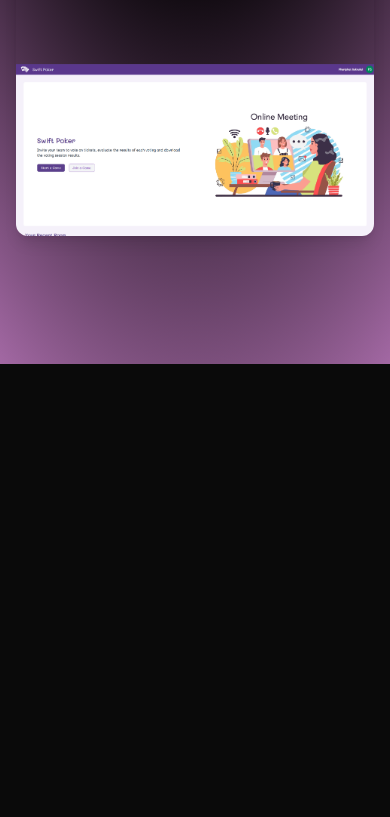
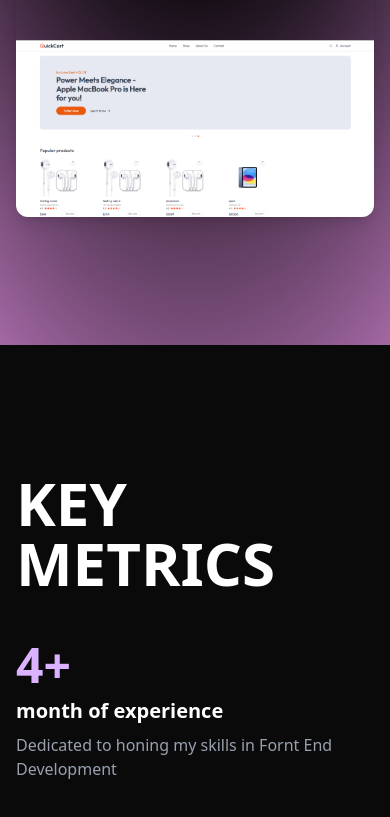
Before and after one commit to phuriphatSK/phuriphat-suknukul-portfolio, a Next.js app: page / in a window 390 px wide. Shown: the part 5587-6404 px from the top of the page. Before the commit the page ends 5951 px from the top, so only its background shows below. Built offline with nearby package versions, Linux system fonts and the light colour scheme.

Commit message:
Add Keymetrics component and update Portfolio project details

```diff
--- a/app/page.tsx
+++ b/app/page.tsx
@@ -3,6 +3,7 @@ import { Navbar } from "@/components/Navbar";
 import { Stack } from "./../components/Stack";
 import { LogoAnimation } from "./../components/LogoAnimation";
 import { Portfolio } from "./../components/Portfolio";
+import { Keymetrics } from "./../components/Keymetrics";
 
 export default function Home() {
   return (
@@ -12,6 +13,7 @@ export default function Home() {
       <Stack />
       <LogoAnimation />
       <Portfolio />
+      <Keymetrics />
     </>
   );
 }
--- a/components/Keymetrics.tsx
+++ b/components/Keymetrics.tsx
@@ -0,0 +1,105 @@
+"use client";
+import React from "react";
+import { motion, useInView } from "framer-motion";
+
+const metrics = [
+  {
+    id: 1,
+    value: "4+",
+    label: "month of experience",
+    description: "Dedicated to honing my skills in Fornt End Development",
+  },
+  {
+    id: 2,
+    value: "10+",
+    label: "projects",
+    description:
+      "Completed and small projects showcasing my expertise in React and Next.js",
+  },
+  {
+    id: 3,
+    value: "10+",
+    label: "Technologies Mastered",
+    description:
+      "Proficient in a wide range of technologies including React, Next.js, and TypeScript",
+  },
+  {
+    id: 4,
+    value: "80%",
+    label: "clean code",
+    description: "Committed to writing clean, maintainable code",
+  },
+  {
+    id: 5,
+    value: "500+",
+    label: "commits on GitHub",
+    description:
+      "Consistent contributions to open source and personal projects",
+  },
+];
+
+export const Keymetrics = () => {
+  const ref = React.useRef<HTMLElement>(null);
+
+  const isInView = useInView(ref, {
+    once: false,
+  });
+  return (
+    <motion.section
+      ref={ref}
+      initial={{ opacity: 0, y: 50 }}
+      animate={isInView ? { opacity: 1, y: 0 } : { opacity: 0, y: 50 }}
+      transition={{ duration: 0.8 }}
+      className="container mx-auto px-4 py-32 text-white"
+    >
+      <motion.h2
+        initial={{ opacity: 0, y: 20 }}
+        animate={isInView ? { opacity: 1, y: 0 } : { opacity: 0, y: 20 }}
+        transition={{ duration: 0.8, delay: 0.2 }}
+        className="text-6xl font-bold mb-12"
+      >
+        KEY METRICS
+      </motion.h2>
+      <div className="grid grid-cols-1 md:grid-cols-2 lg:grid-cols-3 gap-8">
+        {metrics.map((metric, index) => (
+          <motion.div
+            key={metric.id}
+            initial={{ opacity: 0, y: 20 }}
+            animate={isInView ? { opacity: 1, y: 0 } : { opacity: 0, y: 20 }}
+            transition={{ duration: 0.6, delay: 0.4 + index * 0.1 }}
+            className="flex flex-col "
+          >
+            <motion.h3
+              initial={{ scale: 0.5 }}
+              animate={isInView ? { scale: 1 } : { scale: 0.5 }}
+              transition={{
+                delay: 0.6 + index * 0.1,
+                duration: 0.4,
+                type: "spring",
+              }}
+              className="text-5xl font-bold mb-2 text-purple-300"
+            >
+              {metric.value}
+            </motion.h3>
+            <motion.p
+              initial={{ opacity: 0 }}
+              animate={isInView ? { opacity: 1 } : { opacity: 0 }}
+              transition={{ duration: 0.4, delay: 0.8 + index * 0.1 }}
+              className="text-xl font-semibold mb-2"
+            >
+              {metric.label}
+            </motion.p>
+            <motion.p
+              initial={{ opacity: 0 }}
+              animate={isInView ? { opacity: 1 } : { opacity: 0 }}
+              transition={{ duration: 0.4, delay: 1 + index * 0.1 }}
+              className=" text-gray-400"
+            >
+              {metric.description}
+            </motion.p>
+          </motion.div>
+        ))}
+      </div>
+    </motion.section>
+  );
+};
--- a/components/Portfolio.tsx
+++ b/components/Portfolio.tsx
@@ -14,21 +14,21 @@ import {
 const projects = [
   {
     id: 1,
+    year: 2025,
+    title: "Project E-Commerce",
+    description: "Full Stack E-Commerce App Using Next.js",
+    image: project3,
+  },
+  {
+    id: 2,
     year: 2024,
     title: "Project Poker",
     description: "Intern Front-ent Project Poker with React TypeScript",
     image: project1,
   },
   {
-    id: 2,
+    id: 3,
     year: 2023,
-    title: "Project E-Commerce",
-    description: "Full Stack E-Commerce App Using Next.js",
-    image: project3,
-  },
-  {
-    id: 3,
-    year: 2022,
     title: "UncleRuengKitchen",
     description: "Academic Project RestaurantWeb with React.js and express.js",
     image: project2,
```
